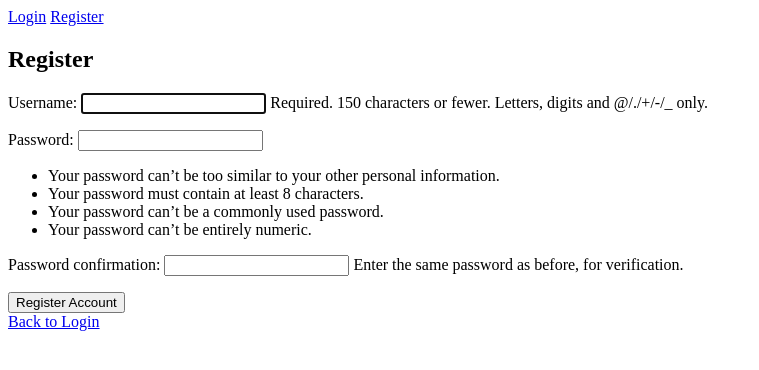
After one commit to BryonPeabody/CardVault, a Django app: page /register/ in a window 1280 px wide. The commit adds this page. Shown: the top 370 px of the page, without its empty margins (0-759 px from the left). Run offline with Django 5.2, Linux system fonts and the light colour scheme.

Commit message:
Add RegisterView with register and login templates and urls. Add Login and Logout redirects in settings.py. Update base.html with login, logout and register links. Add user authentication with loginmixinrequired views.

```diff
--- a/config/settings.py
+++ b/config/settings.py
@@ -121,3 +121,5 @@ STATIC_URL = 'static/'
 # https://docs.djangoproject.com/en/5.2/ref/settings/#default-auto-field
 
 DEFAULT_AUTO_FIELD = 'django.db.models.BigAutoField'
+LOGIN_REDIRECT_URL = '/cards/'
+LOGOUT_REDIRECT_URL = '/accounts/login/'
--- a/config/urls.py
+++ b/config/urls.py
@@ -16,8 +16,11 @@ Including another URLconf
 """
 from django.contrib import admin
 from django.urls import path, include
+from vault.views import RegisterView
 
 urlpatterns = [
     path('admin/', admin.site.urls),
-    path('cards/', include('vault.urls'))
+    path('cards/', include('vault.urls')),
+    path('accounts/', include('django.contrib.auth.urls')),
+    path('register/', RegisterView.as_view(), name='register'),
 ]
--- a/vault/templates/base.html
+++ b/vault/templates/base.html
@@ -5,7 +5,13 @@
     <title>Title</title>
 </head>
 <body>
-
+    {% if user.is_authenticated %}
+        <p>Welcome, {{ user.username }}!</p>
+        <a href="{% url 'logout' %}">Logout</a>
+    {% else %}
+        <a href="{% url 'login' %}">Login</a>
+        <a href="{% url 'register' %}">Register</a>
+    {% endif %}
 
 {% block content %}
 {% endblock %}
--- /dev/null
+++ b/vault/templates/vault/register.html
@@ -0,0 +1,11 @@
+{% extends 'base.html' %}
+{% block content %}
+    <h2>Register</h2>
+    <form method="POST">
+        {% csrf_token %}
+        {{ form.as_p }}
+        <button type="submit">Register Account</button>
+    </form>
+        <a href="{% url 'login' %}">Back to Login</a>
+
+{% endblock %}
--- a/vault/views.py
+++ b/vault/views.py
@@ -2,10 +2,12 @@ from django.shortcuts import render, redirect
 from django.urls import reverse_lazy
 from .models import Card
 from .forms import CardForm
-from django.views.generic import CreateView, ListView, UpdateView, DeleteView
+from django.views.generic import CreateView, UpdateView, DeleteView, ListView
+from django.contrib.auth.forms import UserCreationForm
+from django.contrib.auth.mixins import LoginRequiredMixin
 
 
-class CardCreateView(CreateView):
+class CardCreateView(LoginRequiredMixin, CreateView):
     model = Card
     form_class = CardForm
     template_name = 'vault/card_form.html'
@@ -16,7 +18,7 @@ class CardCreateView(CreateView):
         return super().form_valid(form)
 
 
-class CardListView(ListView):
+class CardListView(LoginRequiredMixin, ListView):
     model = Card
     template_name = 'vault/card_list.html'
     context_object_name = 'cards'
@@ -25,7 +27,7 @@ class CardListView(ListView):
         return Card.objects.filter(user=self.request.user)
 
 
-class CardUpdateView(UpdateView):
+class CardUpdateView(LoginRequiredMixin, UpdateView):
     model = Card
     form_class = CardForm
     template_name = 'vault/card_form.html'
@@ -35,10 +37,16 @@ class CardUpdateView(UpdateView):
         return Card.objects.filter(user=self.request.user)
 
 
-class CardDeleteView(DeleteView):
+class CardDeleteView(LoginRequiredMixin, DeleteView):
     model = Card
     template_name = 'vault/card_delete.html'
     success_url = reverse_lazy('card-list')
 
     def get_queryset(self):
         return Card.objects.filter(user=self.request.user)
+
+
+class RegisterView(CreateView):
+    form_class = UserCreationForm
+    template_name = "vault/register.html"
+    success_url = reverse_lazy('login')
```
Also changed, not shown: vault/templates/registration/login.html (added, +11 -0 lines).
